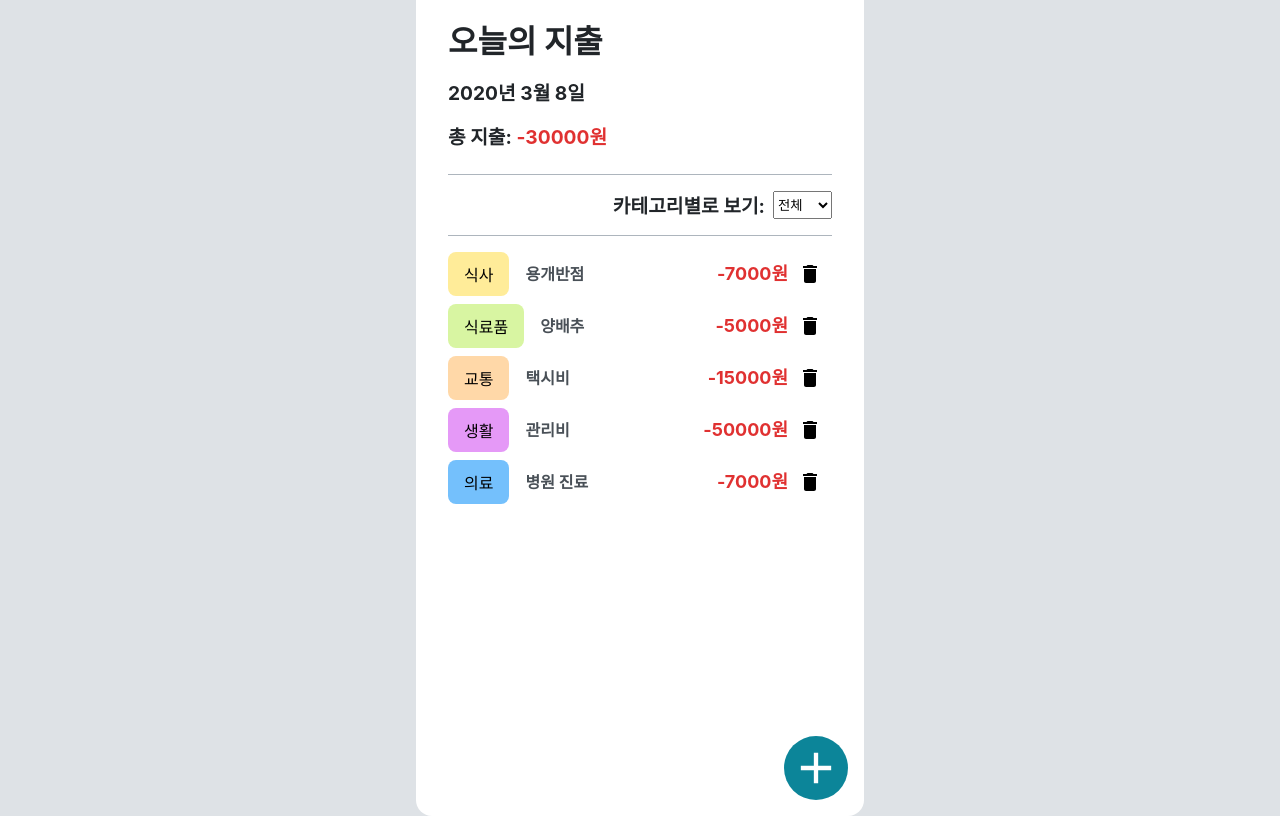
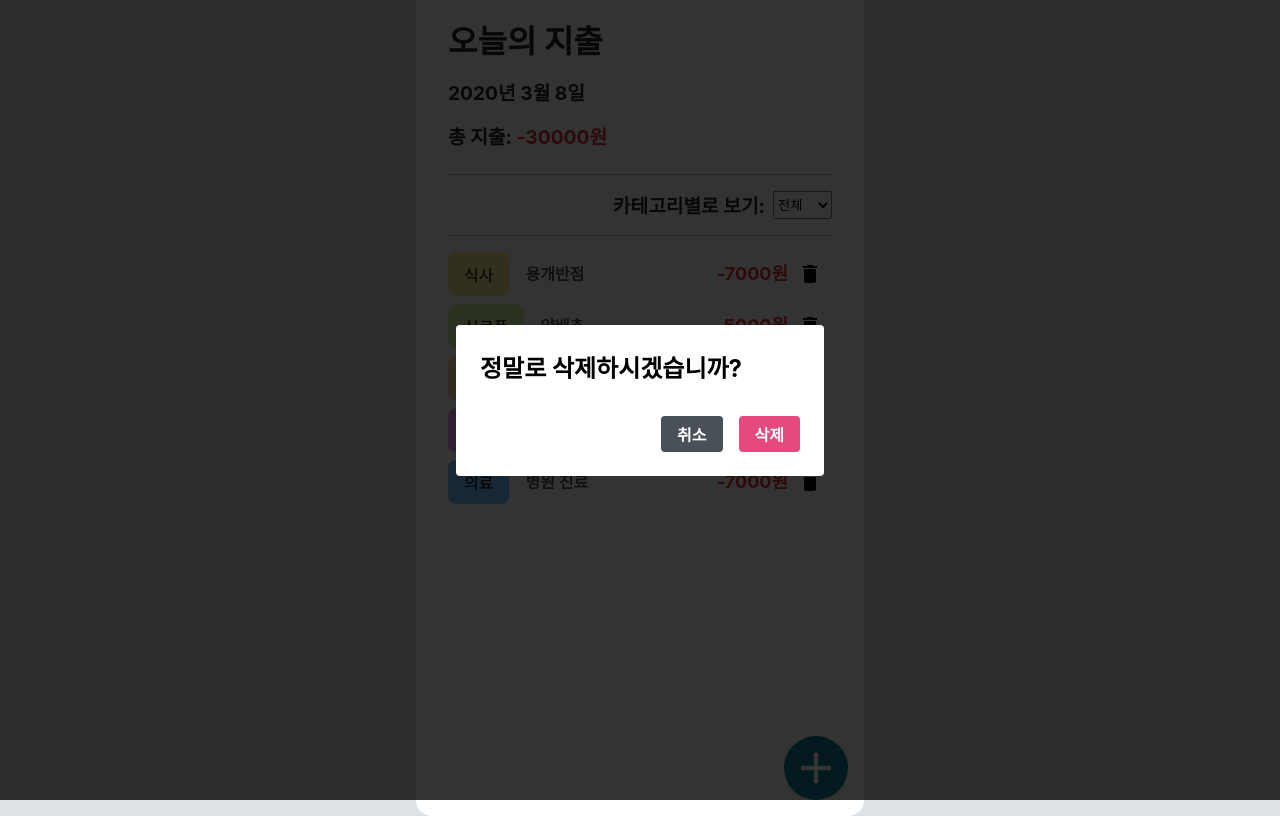
Before and after one commit to rheehot/react-simple-expensebook, a React (Create React App) app: page / in a window 1280 px wide. Built offline with nearby package versions, Linux system fonts and the light colour scheme.

Commit message:
create `Dialog` component

```diff
--- a/src/App.js
+++ b/src/App.js
@@ -39,6 +39,12 @@ function App() {
     >
       <GlobalStyle />
       <ExpensebookPage />
+      <Dialog
+        title="정말로 삭제하시겠습니까?"
+        confirmText="삭제"
+        cancelText="취소"
+        confirmType="danger"
+      />
     </ThemeProvider>
   );
 }
--- /dev/null
+++ b/src/components/Dialog.js
@@ -0,0 +1,68 @@
+import React from 'react';
+import styled from 'styled-components';
+import { Button } from './Button';
+
+const DimmedBackground = styled.div`
+  position: fixed;
+  left: 0;
+  top: 0;
+  display: flex;
+  align-items: center;
+  justify-content: center;
+  width: 100%;
+  height: 100%;
+  background: rgba(0, 0, 0, 0.8);
+`;
+
+const DialogBody = styled.section`
+  width: 20rem;
+  padding: 1.5rem;
+  background: white;
+  border-radius: 4px;
+
+  h3 {
+    margin: 0;
+    font-size: 1.5rem;
+  }
+
+  p {
+    font-size: 1.125rem;
+  }
+`;
+
+const ButtonGroup = styled.div`
+  display: flex;
+  justify-content: flex-end;
+  margin-top: 2rem;
+`;
+
+export const Dialog = ({
+  children,
+  title,
+  cancelText,
+  confirmText,
+  confirmType,
+}) => {
+  return (
+    <DimmedBackground>
+      <DialogBody>
+        <h3>{title}</h3>
+        {children}
+        <ButtonGroup>
+          <Button color="gray">{cancelText}</Button>
+          <Button color={confirmType === 'danger' ? 'pink' : 'indigo'}>
+            {confirmText}
+          </Button>
+        </ButtonGroup>
+      </DialogBody>
+    </DimmedBackground>
+  );
+};
+
+Dialog.defaultProps = {
+  cancelText: '취소',
+  confirmText: '확인',
+  confirmType: 'normal',
+};
+
+Dialog.displayName = 'Dialog';
```
